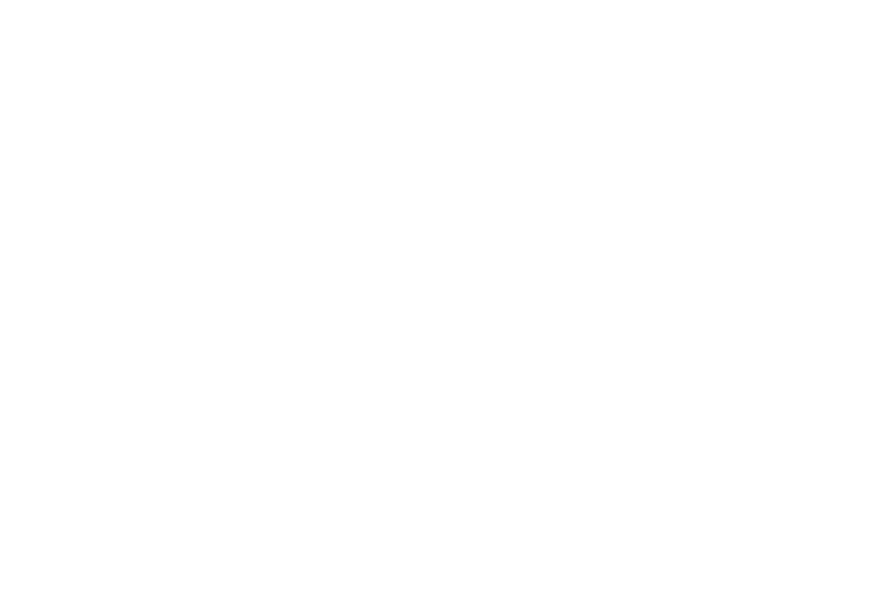
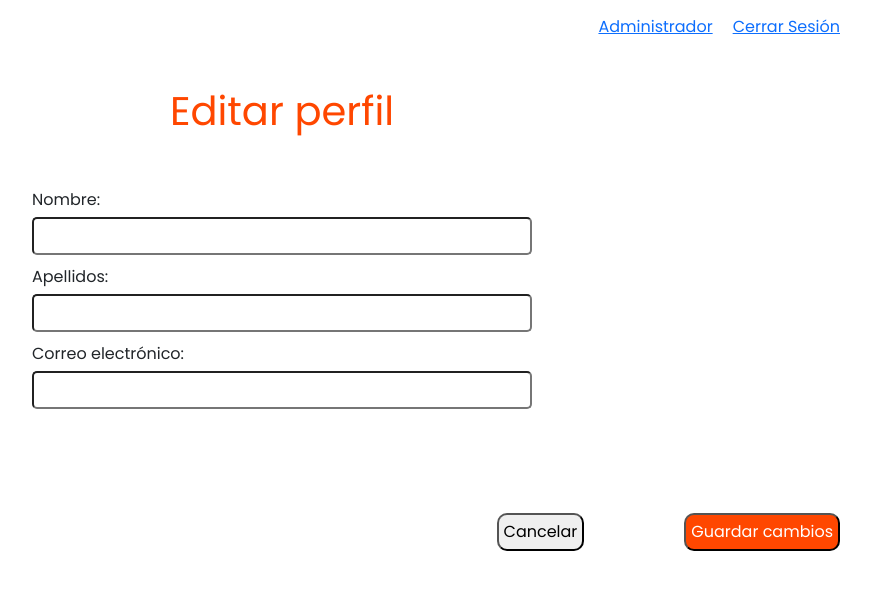
Before and after one commit to Gabsgt99/Proyecto-Final, a React (Create React App) app in the folder front/: page /editarperfil in a window 1280 px wide. Before the commit this address had no page. Shown: the top 590 px of the page, without its empty margins (358-1229 px from the left). Built offline with nearby package versions, Linux system fonts and the light colour scheme.

Commit message:
editProfile

```diff
--- a/front/package.json
+++ b/front/package.json
@@ -18,7 +18,7 @@
     "bootstrap": "^5.3.0",
     "react": "^18.2.0",
     "react-dom": "^18.2.0",
-    "react-router-dom": "^6.14.0",
+    "react-router-dom": "^6.14.1",
     "react-scripts": "5.0.1",
     "web-vitals": "^2.1.4"
   },
--- a/front/src/App.jsx
+++ b/front/src/App.jsx
@@ -1,4 +1,4 @@
-import {BrowserRouter as Router, Routes, Route} from "react-router-dom";
+import { Routes, Route} from "react-router-dom";
 import React from "react";
 import HomePage from "./pages/HomePage"
 import Login from "./pages/Auth/Login"
@@ -9,13 +9,13 @@
 import Cabina0Page from "./pages/Cabina0Page";
 import Cabina1Page from "./pages/Cabina1Page";
 import RegisterPage from "./pages/RegisterPage";
-
+import EditProfile from "./pages/EditProfile";
+import Layout from "./components/layout/Layout";
 
 
 function App() {
 
   return (
-
         <Routes>
           <Route path="/"exact element={<HomePage />}/>
           <Route path="/login" element={<Login />}/>
@@ -26,6 +26,8 @@
           <Route path='/cabina0' element={ <Cabina0Page />} />
           <Route path='/cabina1' element={ <Cabina1Page />} />
           <Route path='/register' element={ <RegisterPage />} />
+          <Route path='/editarperfil'element={<EditProfile/>}/>
+          <Route path="/layout" element={<Layout/>}/>
         </Routes>
 
   );
--- a/front/src/components/layout/Footer/Footer.jsx
+++ b/front/src/components/layout/Footer/Footer.jsx
@@ -1,15 +1,48 @@
-import React  from 'react';
+import React from 'react';
+import logof5 from '../../../Assets/logof5.png';
+import './Footer.css'
+import {Link} from 'react-router-dom'
+  const Footer = ()=> {
+  return (
+  <>
+     <footer>
+      <div className="logo">
+        <img src={logof5} alt="Logo" />
+      </div>
+      <div className="footer-links">
+        <ul>
 
-
-function Footer() {
-
-    return (
-        <div>
-                FOOTER
-        </div>
-    )
-
-
-}
-
-export default Footer
+          <li>
+            <Link to="https://factoriaf5.org/aviso-legal/">Aviso legal</Link>
+          </li>
+          <li>|</li>
+          <li>
+            <Link to="https://factoriaf5.org/politica-de-privacidad/">Políticas de privacidad</Link>
+          </li>
+          <li>|</li>
+          <li>
+            <Link to="https://factoriaf5.org/politica-de-cookies/">Políticas de Cookies</Link>
+          </li>
+          <li>|</li>
+          <li>
+            <Link to="https://factoriaf5.org/contacto/">Contacto</Link>
+          </li>
+          <li>|</li>
+          <li>
+            <Link to="https://factoriaf5.org/somos/#transpariencia">Transparencia</Link>
+          </li>
+          <li>|</li>
+          <li>
+            <Link to="https://factoriaf5.org/blog/">Blog</Link>
+          </li>
+          <li>|</li>
+          <li>
+            <Link to="https://www.crixa.es/" target="_blank" rel="noopener">Diseño Web Barcelona</Link>
+          </li>
+        </ul>
+      </div>
+    </footer>
+    </>
+  );
+};
+export default Footer;
--- a/front/src/components/layout/layout.jsx
+++ b/front/src/components/layout/layout.jsx
@@ -1,6 +1,6 @@
 import React from 'react';
 import Header from './Header/Header';
-import Footer from './Footer/Footer';
+import Footer from './Footer/Footer.jsx';
 
 
 
--- a/front/src/index.css
+++ b/front/src/index.css
@@ -15,12 +15,12 @@
 }
 
 .col-login{
-  background-color:  #ff4702;
+  background-color:  #ff4700;
 }
 
 
 .icon-code{
-  color: #ff4702;
+  color: #ff4700;
   font-size: 150px;
 
 }
@@ -40,7 +40,7 @@
 .orange-space{
   height: 9rem;
   width: 100%;
-  background-color: #ff4702;
+  background-color: #ff4700;
 }
 
 
@@ -53,7 +53,7 @@
 }
 
 h1{
-  color: #ff4702;
+  color: #ff4700;
 }
 
 .cabina{
@@ -112,5 +112,70 @@
 .btn-register:hover {
   background-color: #ffffff;
   color: #020100;
-  box-shadow: 0 4px 8px rgba(0, 0, 0, 0.2)
+  box-shadow: 0 4px 8px rgba(0, 0, 0, 0.2);
 }
+/* Edit-Profile*/
+.container {
+  display: flex;
+  flex-direction: column;
+
+}
+
+.link {
+  display:flex;
+  margin-top: 15px;
+  justify-content: end;
+  gap: 20px;
+  text-decoration: none;
+  color:rgb(141, 244, 39);
+}
+
+
+.container h1 {
+  text-align: center;
+  margin-top: 3rem;
+  color: #ff4700;
+  font-family: 'Poppins', sans-serif;
+}
+
+
+.form-container {
+  display: flex;
+  justify-content: center;
+  align-items: center;
+  height: 40vh;
+  gap: 200px;
+}
+
+.input-container {
+  align-items: flex-end;
+  margin-bottom: 10px;
+}
+
+label {
+  display: flex;
+  margin-bottom: 5px;
+}
+
+input {
+  width: 500px;
+  border-radius: 5px;
+  padding: 5px;
+}
+.buttons-container {
+  display: flex;
+  justify-content: flex-end;
+}
+
+.save-button,
+.cancel-button {
+  margin-left: 100px;
+  padding: 5px;
+  border-radius: 10px;
+  margin-top:50px;
+}
+
+.save-button {
+  background-color: #ff4700;
+  color: #ffffff;
+}
--- a/front/src/pages/Auth/Login.jsx
+++ b/front/src/pages/Auth/Login.jsx
@@ -2,7 +2,7 @@
 import loginImg from "../../Assets/LoginImg.png";
 import { FontAwesomeIcon } from '@fortawesome/react-fontawesome';
 import { faCode } from '@fortawesome/free-solid-svg-icons';
-import Layout from '../../components/Layout/Layout.jsx';
+import Layout from '../../components/layout/Layout.jsx';
 import axios from "axios";
 import { useAuth } from '../../components/context/AuthContext';
 import { Link, useNavigate, useLocation } from 'react-router-dom';
--- a/front/src/pages/EditProfile.jsx
+++ b/front/src/pages/EditProfile.jsx
@@ -0,0 +1,64 @@
+import React, { useState } from 'react';
+import '../../src/index.css';
+import { Link } from 'react-router-dom';
+
+const EditProfile = () => {
+  const [name, setName] = useState('');
+  const [lastName, setLastName] = useState('');
+  const [email, setEmail] = useState('');
+
+  const handleSaveChanges = () => {
+    console.log('Guardando cambios:', { name, lastName, email });
+  };
+
+  return (
+    <div className="container">
+      <div className="link">
+        <Link to="/">Administrador</Link>
+         <Link to="/">Cerrar Sesión</Link>
+      </div>
+      <h1 className='editar'>Editar perfil</h1>
+      <div className="form-container">
+      <form>
+        <div className="input-container">
+          <label>Nombre:</label>
+          <input
+            type="text"
+            value={name}
+            onChange={(e) => setName(e.target.value)}
+          />
+        </div>
+
+        <div className="input-container">
+          <label>Apellidos:</label>
+          <input
+            type="text"
+            value={lastName}
+            onChange={(e) => setLastName(e.target.value)}
+          />
+        </div>
+
+        <div className="input-container">
+          <label>Correo electrónico:</label>
+          <input
+            type="email"
+            value={email}
+            onChange={(e) => setEmail(e.target.value)}
+          />
+        </div>
+      </form>
+    </div>
+      <div className="buttons-container">
+         <button type="button" className="cancel-button">
+            Cancelar
+          </button>
+            <button type="button" onClick={handleSaveChanges} className="save-button">
+            Guardar cambios
+          </button>
+       </div>
+
+    </div>
+  );
+};
+
+export default EditProfile;
--- a/front/src/pages/HomePage.jsx
+++ b/front/src/pages/HomePage.jsx
@@ -5,7 +5,7 @@
 import room4 from '../Assets/ROOM4.png'
 import room5 from '../Assets/Cabina0.png'
 import room6 from '../Assets/Cabina1.png'
-import Layout from '../components/Layout/Layout';
+import Layout from '../components/layout/Layout';
 import { Link } from 'react-router-dom';
 import { FontAwesomeIcon } from '@fortawesome/react-fontawesome';
 import { faArrowRight } from '@fortawesome/free-solid-svg-icons';
@@ -131,7 +131,6 @@
   </div>
 
         </Layout>
-
           </> );
 };
 
```
Also changed, not shown: 1 other file (tests, documents, lock files or other folders).
